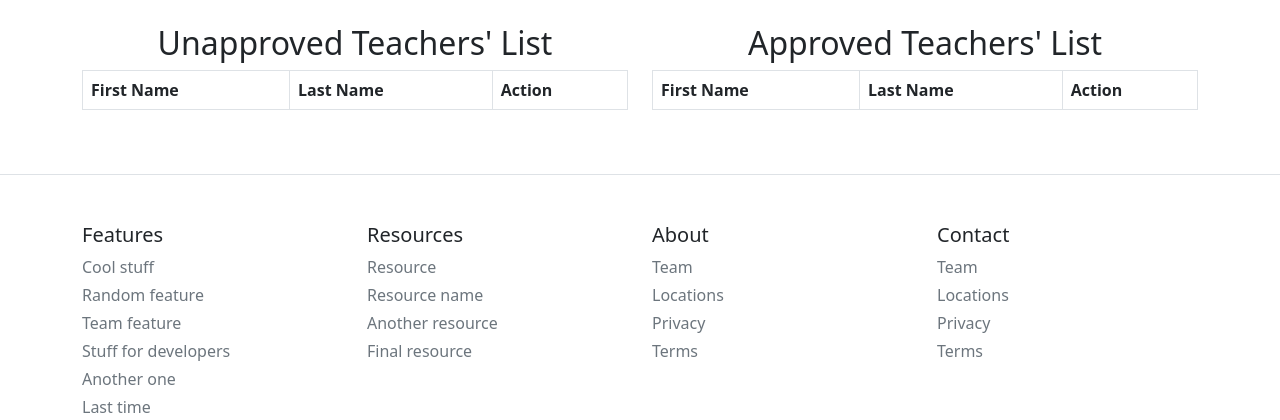
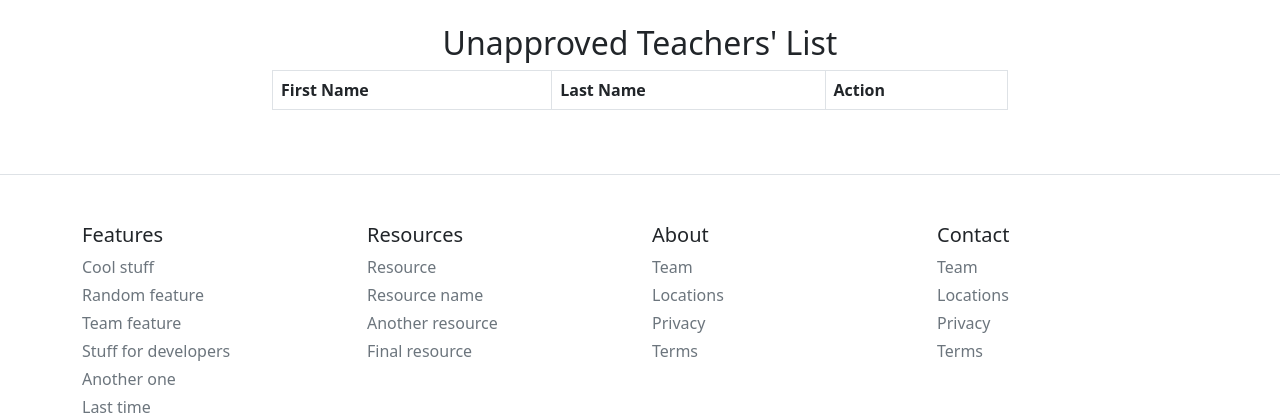
Before and after one commit to dev-abdullaev/Udemy-Clone, a Django app: page /users/unapproved-teachers/ in a window 1280 px wide. Shown: the part 56-476 px from the top of the page. Run offline with Django 4.2, Linux system fonts and the light colour scheme; a user stored in the database is signed in; data comes from the database, SQL or seed files in the repository; lists and menus that the app fills with data are empty.

Commit message:
Changes in HTML, CSS and JS

```diff
--- a/course/templates/course/enrolled_courses.html
+++ b/course/templates/course/enrolled_courses.html
@@ -34,7 +34,7 @@
                                 <a href="{% url 'watch_course' enroll.course.slug %}" class="btn">
                                     <img style='width: 100%; height:200px' src="{{enroll.course.image.url}}" alt="" class="img-fluid">
                                     <br><br>
-                                    <b class="">{{enroll.course.name}}</b>
+                                    <b class="">{{enroll.course.name|truncatechars:25}}</b>
                                 </a>
                                 <div class="d-grid">
                                     <a class='m-2 btn btn-danger btn-sm ' href="{% url 'delete_my_course' enroll.course.slug enroll.pk %}">Remove</a>
--- a/users/templates/dashboards/admin_dashboard.html
+++ b/users/templates/dashboards/admin_dashboard.html
@@ -53,7 +53,7 @@
                     </div>
                 </div>
 
-                <div class="col-8 col-md-9 col-lg-9 ">
+                <div class="col-8 col-md-9 col-lg-10 ">
                     <div class="row mx-4 justify-content-center">
                         <div class="col">
                             <h1 class='text-center' >Dashboard</h1>
@@ -93,10 +93,8 @@
                                             </td>
                                         </tbody>
                                     {% endfor %}
-
                                     <h5><caption>Total Students: {{students}}</caption></h5>
                                 </table>
-
                             </div>
                         </div>
                     </div>
--- a/users/templates/dashboards/teacher_dashboard.html
+++ b/users/templates/dashboards/teacher_dashboard.html
@@ -82,9 +82,7 @@
                                                         </td>
                                                         <td class='col-3 col-md-5 col-lg-4'>
                                                             {{course.enroll_set.count}}
-
                                                         </td>
-
                                                 </tbody>
                                             {% endfor %}
                                         </table>
--- a/users/templates/dashboards/unapproved_teachers.html
+++ b/users/templates/dashboards/unapproved_teachers.html
@@ -4,7 +4,7 @@
 
     <div class="container">
         <div class="row justify-content-center">
-            <div class="col-6">
+            <div class="col-8">
                 <h2 class='text-center'>Unapproved Teachers' List</h2>
                 <table class="table table-bordered">
                     <thead>
@@ -14,7 +14,7 @@
                         <th>Action</th>
                       </tr>
                     </thead>
-                    {% for teacher in unapproved_teachers %}
+                    {% for teacher in teachers %}
                         <tbody>
                         <tr>
                             <td>{{teacher.first_name}}</td>
@@ -28,31 +28,6 @@
                     {% endfor %}
                   </table>
             </div>
-            <div class="col-6">
-                <h2 class='text-center'>Approved Teachers' List</h2>
-                <table class="table table-bordered">
-                    <thead>
-                      <tr>
-                        <th scope="col">First Name</th>
-                        <th scope="col">Last Name</th>
-                        <th>Action</th>
-                      </tr>
-                    </thead>
-                    {% for teacher in approved_teachers %}
-                        <tbody>
-                        <tr>
-                            <td>{{teacher.first_name}}</td>
-                            <td>{{teacher.last_name}}</td>
-                            <td>
-
-                                <a href="{% url 'reject_teacher' teacher.pk %}" class='btn btn-sm btn-danger'>Reject</a>
-                            </td>
-                        </tr>
-                        </tbody>
-                    {% endfor %}
-                  </table>
-            </div>
-
         </div>
     </div>
 
```
Also changed, not shown: cart/templates/detail.html (+6 -8 lines), cart/templates/payment.html (+5 -3 lines), course/templates/course/course_detail.html (+7 -5 lines), users/templates/profile/profile.html (+5 -5 lines), media/course_images/exchange.png (added), static/js/script.js (deleted), 1 other file. Lines whose indentation alone changed are shown as unchanged.
